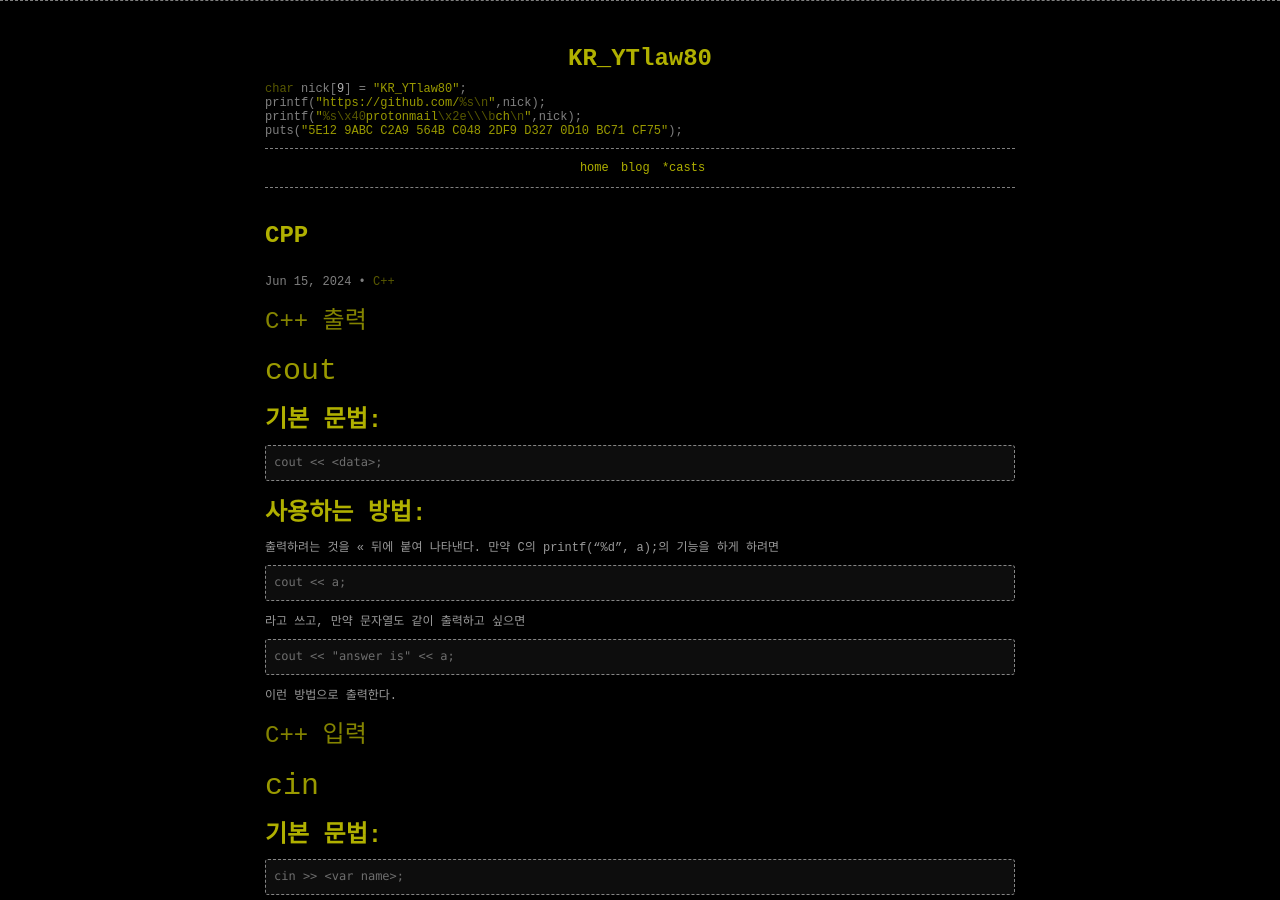
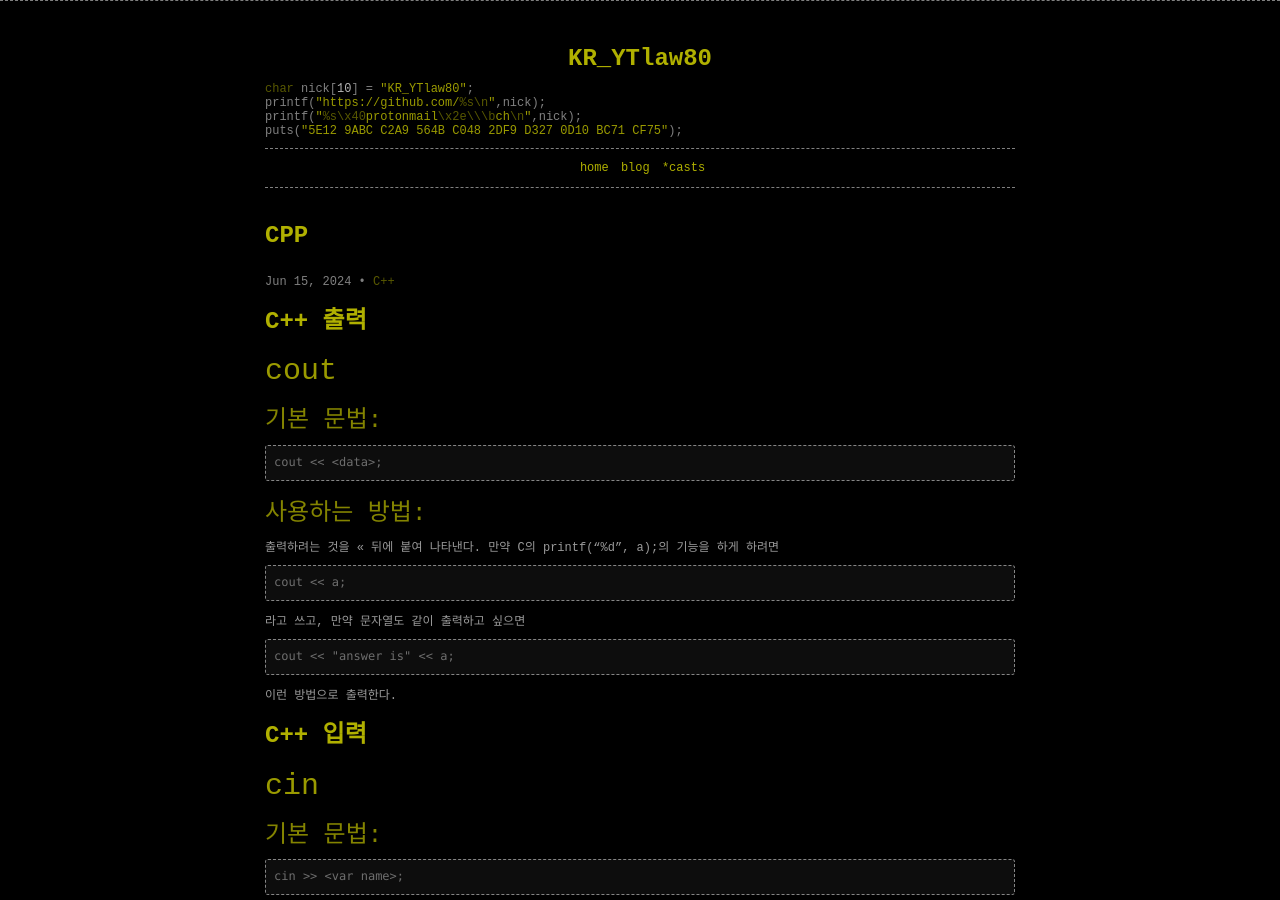
Before and after one commit to YTlaw80/blog, a Jekyll site: the page built from _posts/2024/2024-06-15-CPP.md, in a window 1280 px wide and 900 px high. Built offline with Jekyll 4.4.1, drawn with Linux system fonts in a browser that asks for light colours; comment, search, counter and statistics services are not loaded.

````diff
--- a/_includes/header.html
+++ b/_includes/header.html
@@ -2,7 +2,7 @@
   <div class="col-lg-8 col-lg-offset-2">
     <h1 class="">KR_YTlaw80</h1>
     <p>
-    <span class="reserved">char</span> nick[<span class="number">9</span>] = <span class="string">"{{ site.nick }}"</span>;
+    <span class="reserved">char</span> nick[<span class="number">10</span>] = <span class="string">"{{ site.nick }}"</span>;
     </p>
     <p>
     printf(<a href="https://{{ site.source_code.server }}/{{ site.source_code.nick }}" target="_blank"><span class="string">"https://{{ site.source_code.server }}/<span class="reserved">%s\n</span>"</span></a>,nick);
--- a/_posts/2024/2024-06-15-CPP.md
+++ b/_posts/2024/2024-06-15-CPP.md
@@ -8,15 +8,15 @@ tags:
     - C++
 ---
 
-### C++ 출력
+# C++ 출력
 
 ## cout
-# 기본 문법:
+### 기본 문법:
 ~~~
 cout << <data>;
 ~~~
 
-# 사용하는 방법:
+### 사용하는 방법:
 출력하려는 것을 << 뒤에 붙여 나타낸다. 만약 C의 printf("%d", a);의 기능을 하게 하려면
 ~~~
 cout << a;
@@ -27,33 +27,33 @@ cout << "answer is" << a;
 ~~~
 이런 방법으로 출력한다.
 
-### C++ 입력
+# C++ 입력
 
 ## cin
-# 기본 문법:
+### 기본 문법:
 ~~~
 cin >> <var name>;
 ~~~
 
-# 사용하는 방법:
+### 사용하는 방법:
 >> 뒤에 변수 이름을 넣는다. 만약 여러 개의 변수의 값을 입력 받고 싶으면
 ~~~
 cin >> a >> b;
 ~~~
 처럼 >> 을 한 번 더 쓰고 변수의 이름을 넣는다.
 
-### 반복문
+# 반복문
 
 ## for문
 
-# 기본 문법:
+### 기본 문법:
 ~~~
 for(<시작값>;<종료 조건>;<증/감>) {
     <실행할 코드>
 }
 ~~~
 
-# 사용하는 방법:
+### 사용하는 방법:
 괄호 안에 차례대로 시작값; 종료 조건; 증/감 순으로 채워넣어주면 된다.
 그리고 실행될 코드를 중괄호 안에 넣으면 된다.
 예를 들어 1~10을 출력하는 프로그램은
@@ -66,14 +66,14 @@ for(int i=0;i<=10;i++) {
 
 ## while문
 
-# 기본 문법:
+### 기본 문법:
 ~~~
 while(<종료조건>) {
     <실행할 코드>
 }
 ~~~
 
-# 사용하는 방법
+### 사용하는 방법
 괄호 안에 i != 10을, 중괄호 안에 i++;를 넣으면 (while문 밖에서 숫자를 0으로 초기화해놨다고 치자.)
 10번을 반복하게 될 것이다(i = 0,1,2,3,4,5,6,7,8,9). 보통은 이렇게보다는
 ```
````
